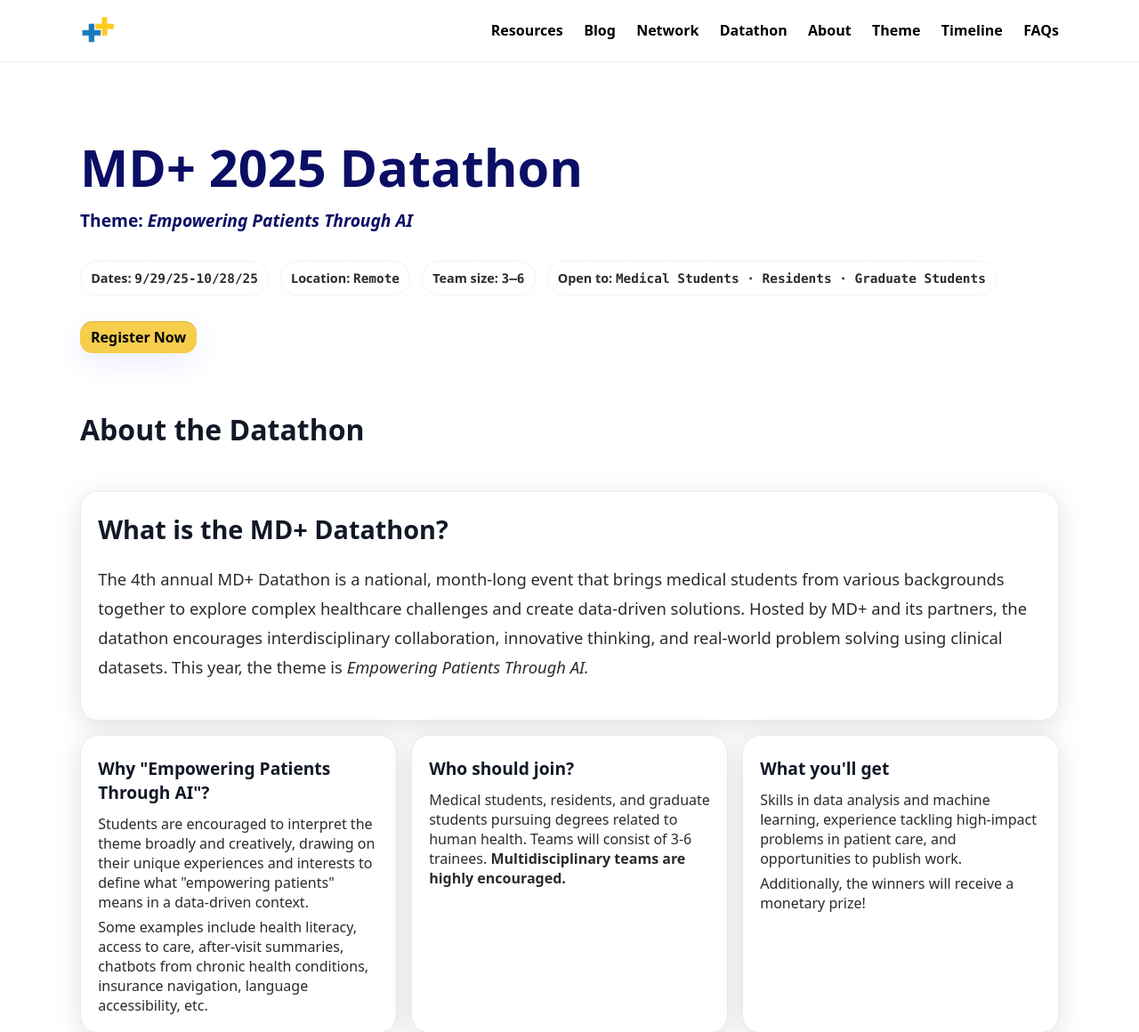
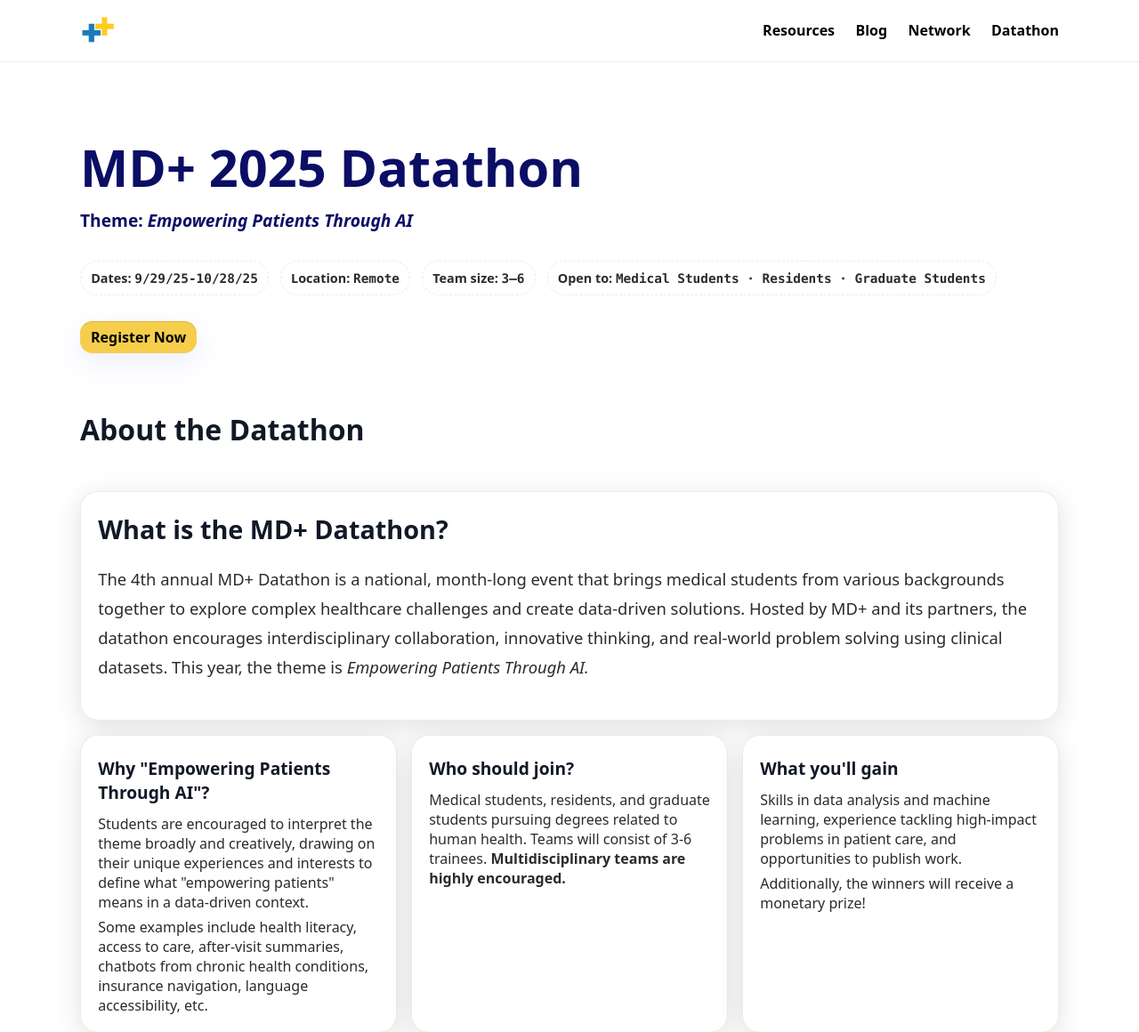
Before and after one commit to MDplusOfficial/MDplusDSAI, a Flask app: page /datathon/2025 in a window 1280 px wide. Shown: the top 1160 px of the page at 89% size. Run offline with Flask 2, Linux system fonts and the light colour scheme.

Commit message:
Update 2025 datathon page

```diff
--- a/app/templates/datathon2025.html
+++ b/app/templates/datathon2025.html
@@ -139,10 +139,10 @@
         <a href="/blog">Blog</a>
         <a href="/network">Network</a>
         <a href="/datathon/2025" class="active">Datathon</a>
-        <a href="#about">About</a>
+        <!-- <a href="#about">About</a>
         <a href="#theme">Theme</a>
         <a href="#timeline">Timeline</a>
-        <a href="#faqs">FAQs</a>
+        <a href="#faqs">FAQs</a> -->
         <!-- <a href="#TODO:registration_link" class="btn" style="padding:.45rem .75rem; background-color:#f7cd4c; color:#000; border:none;">Register Now</a> -->
       </nav>
     </div>
@@ -201,7 +201,7 @@
           <p>Medical students, residents, and graduate students pursuing degrees related to human health. Teams will consist of 3-6 trainees. <b>Multidisciplinary teams are highly encouraged.</b></p>
         </article>
         <article class="card sm-4">
-          <h3>What you'll get</h3>
+          <h3>What you'll gain</h3>
           <p>Skills in data analysis and machine learning, experience tackling high-impact problems in patient care, and opportunities to publish work. </p> <p>Additionally, the winners will receive a monetary prize!</p>
         </article>
         <!-- <article class="card sm-4">
@@ -290,7 +290,7 @@
         <article class="card sm-6">
           <h3>Can I see previous examples of projects?</h3>
           <p>Yes! Last year, our theme was "Responsible Generative AI," and all teams had the option to
-            publish an abstract-version of their findings in PRISM's special edition journal. <a href="https://carolinaprism.unc.edu/current-issue/">Read the work here.</a> </p>
+            publish an abstract-version of their findings in PRISM's special edition journal. <a href="https://carolinaprism.unc.edu/current-issue/">Read the issue here.</a> </p>
         </article>
       </div>
     </section>
@@ -325,15 +325,15 @@
   <footer>
     <div class="container foot-grid">
       <div class="foot-col">
-        <div class="brand" style="margin-bottom:.6rem;">
+        <!-- <div class="brand" style="margin-bottom:.6rem;">
           <div class="brand-badge">MD+</div>
           <div>MD+ Datathon</div>
-        </div>
-        <!-- <div class="muted">© 2025 MD+</div> -->
+        </div> -->
+        <div class="muted">© 2025 MD+</div>
       </div>
       <div class="foot-col">
         <div class="muted">
-          Questions? Reach out to one of our VPs of AI & Data:
+          Questions? <em>Reach out to our VPs of AI & Data:</em>
           <ul style="list-style:none; margin:0; padding:0;">
             <li>
               <a href="mailto:emily.leventhal@icahn.mssm.edu"
```
